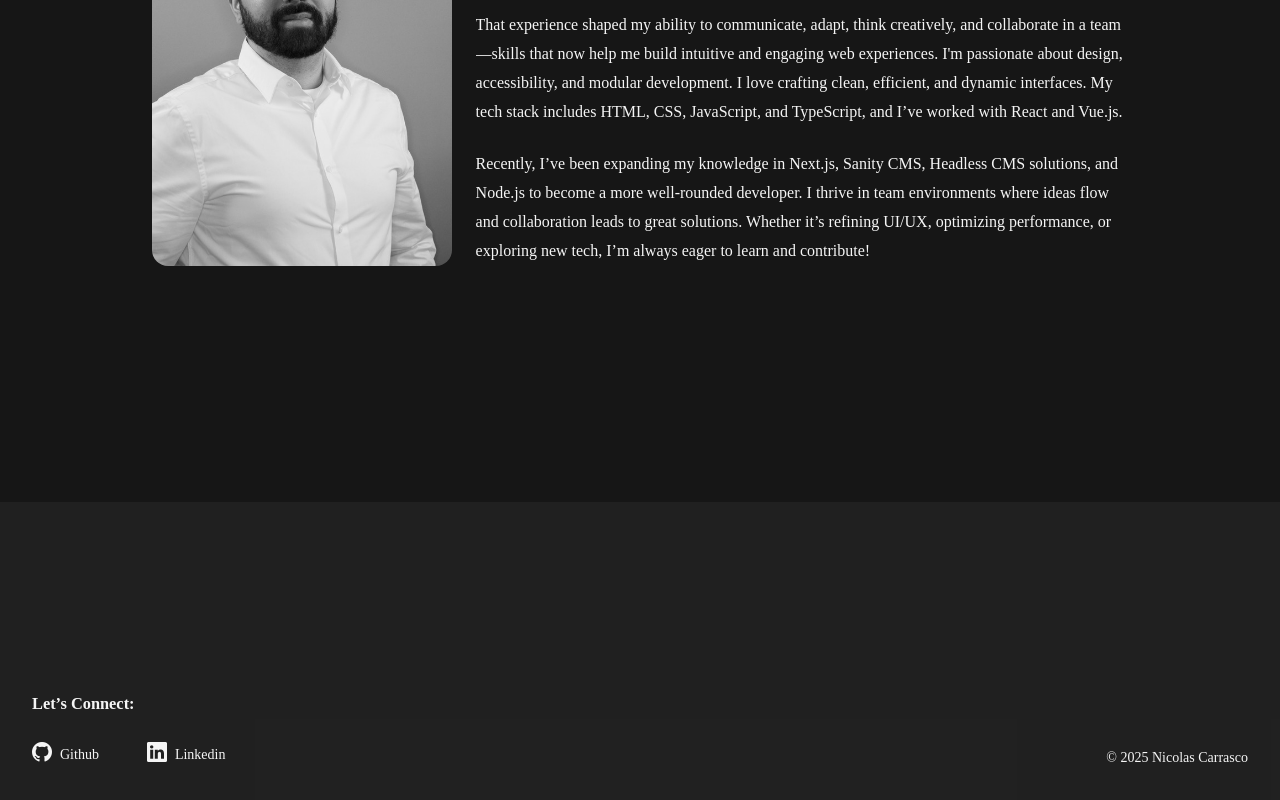
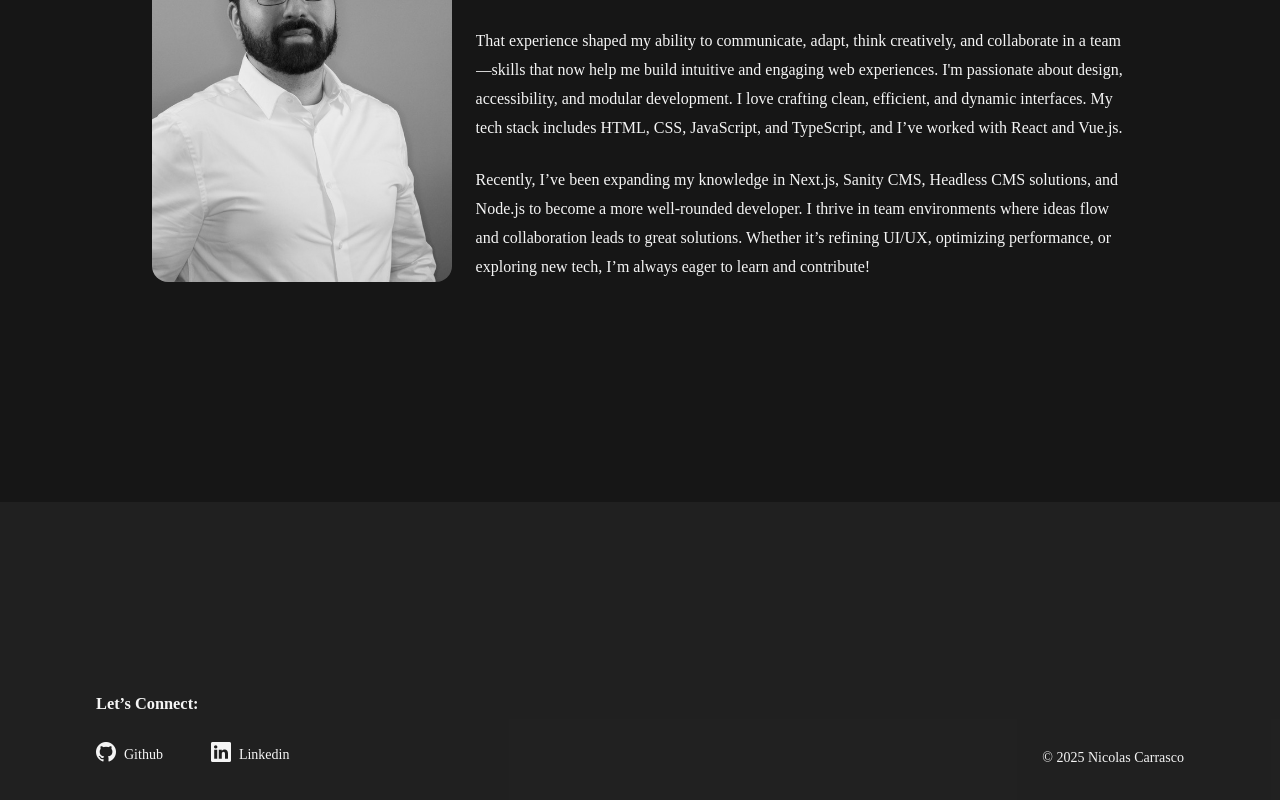
Before and after one commit to Niccar95/Portfolio-React, a React (Vite) app: page /about in a window 1280 px wide. Shown: the part 298-1098 px from the top of the page. Built offline with nearby package versions, Linux system fonts and the light colour scheme; some icons are missing; a web font is replaced by a local one.

Commit message:
moved navbar down a bit on desktop section

```diff
--- a/src/styles/_navBar.scss
+++ b/src/styles/_navBar.scss
@@ -37,7 +37,7 @@ nav {
       position: absolute;
       top: 100px;
       right: -200px;
-      background-color: rgb(22, 22, 22);
+      background-color: #222222e6;
       width: 100%;
       padding: 1rem;
       border-radius: 5px;
@@ -50,8 +50,6 @@ nav {
         right: 0;
         opacity: 1;
         visibility: visible;
-        border-bottom: solid;
-        border-image: linear-gradient(to right, #ff8a00, #e52e71) 1;
       }
 
       ul {
--- a/src/styles/index.scss
+++ b/src/styles/index.scss
@@ -73,6 +73,7 @@ header {
   z-index: 5;
 
   @include desktop() {
+    top: 1rem;
     padding: 0rem 6rem 0rem 6rem;
   }
 }
@@ -87,7 +88,7 @@ header {
 
 main {
   flex: 1;
-  margin-top: 100px;
+  margin-top: 116px;
 
 .headingContainer {
   width: 100%;
@@ -123,7 +124,7 @@ main {
 .content {
   display: flex;
   width: 100%;
-  min-height: calc(100vh - 100px);
+  min-height: calc(100vh - 116px);
   flex-grow: 1;
   flex-direction: column;
   align-items: center;
@@ -132,6 +133,7 @@ main {
   position: relative;
 
   @include desktop() {
+    min-height: calc(100vh - 116px);
     justify-content: start;
     gap: 2rem;
     padding: 2rem 6rem 2rem 6rem;
@@ -159,11 +161,13 @@ footer {
     flex-direction: row;
     justify-content: space-between;
     align-items: flex-end;
+    padding: 2rem 6rem 2rem 6rem;
   }
 
   @include large-desktop() {
     margin: 0 auto;
     width: 1440px;
+    padding: 6rem 0rem 6rem 0rem;
   }
 
 
```
